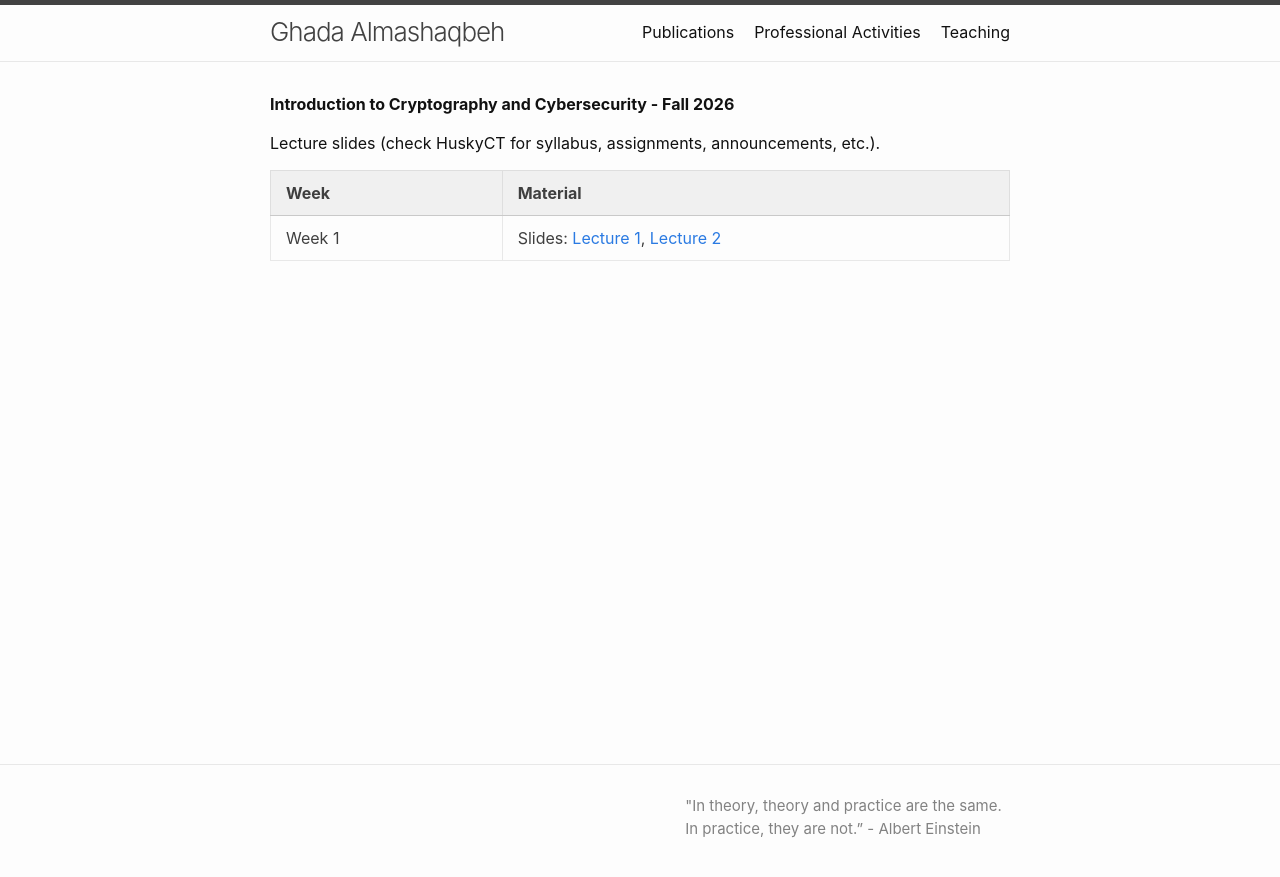
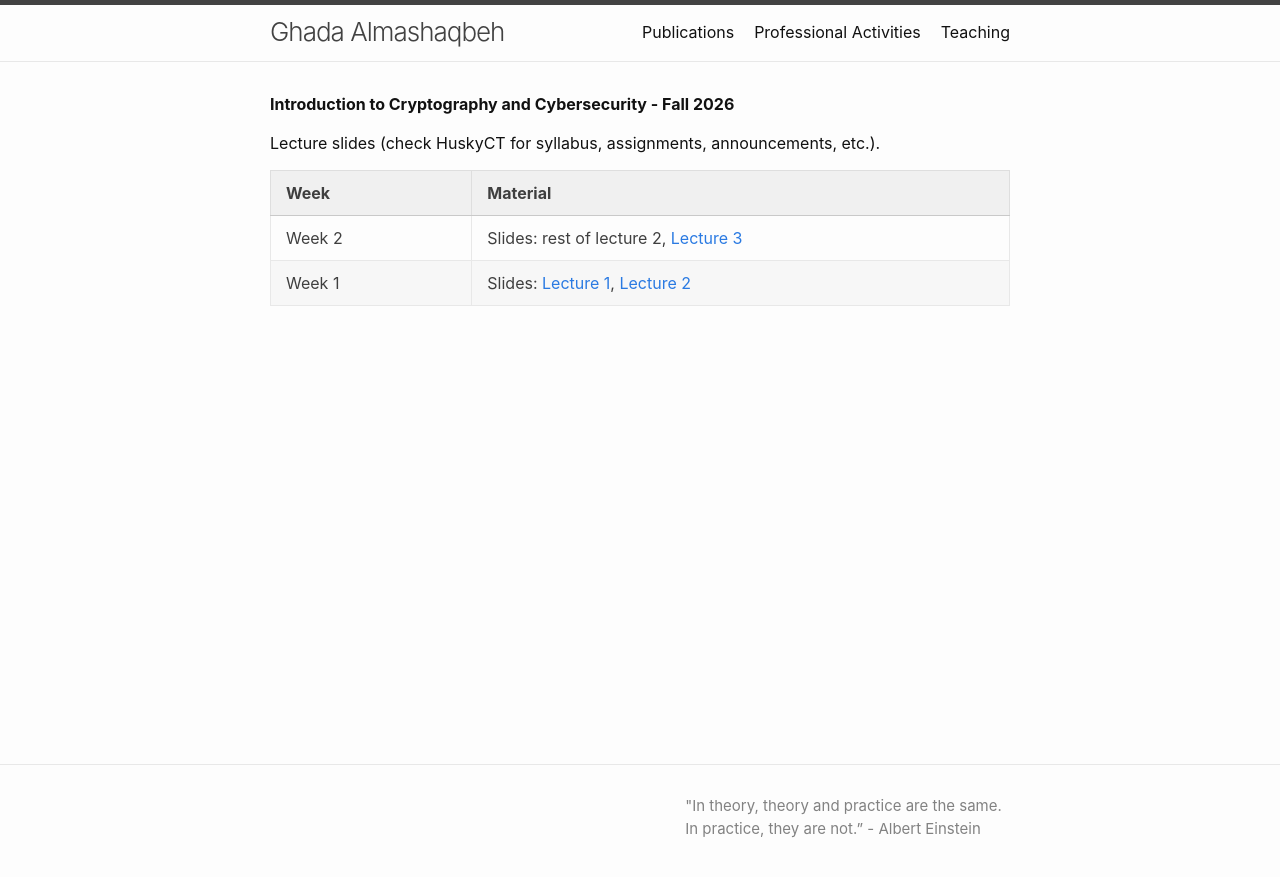
Before and after one commit to GhadaAlmashaqbeh/GhadaAlmashaqbeh.github.io, a Jekyll site: the page built from courses/cse3400-f2026/index.md, in a window 1280 px wide. Shown: the top 877 px of the page. Built offline with Jekyll 4.4.1, drawn with Linux system fonts in a browser that asks for light colours.

Commit message:
add lec 3

```diff
--- a/courses/cse3400-f2026/index.md
+++ b/courses/cse3400-f2026/index.md
@@ -8,4 +8,5 @@ Lecture slides (check HuskyCT for syllabus, assignments, announcements, etc.).
 
 | Week&emsp;&emsp;| Material           |
 |----------|--------------------|
+| Week 2 | Slides: rest of lecture 2, [Lecture 3](./lecture3.pdf)|
 | Week 1 | Slides: [Lecture 1](./lecture1.pdf), [Lecture 2](./lecture2.pdf)|
```
Also changed, not shown: 5 other files.
